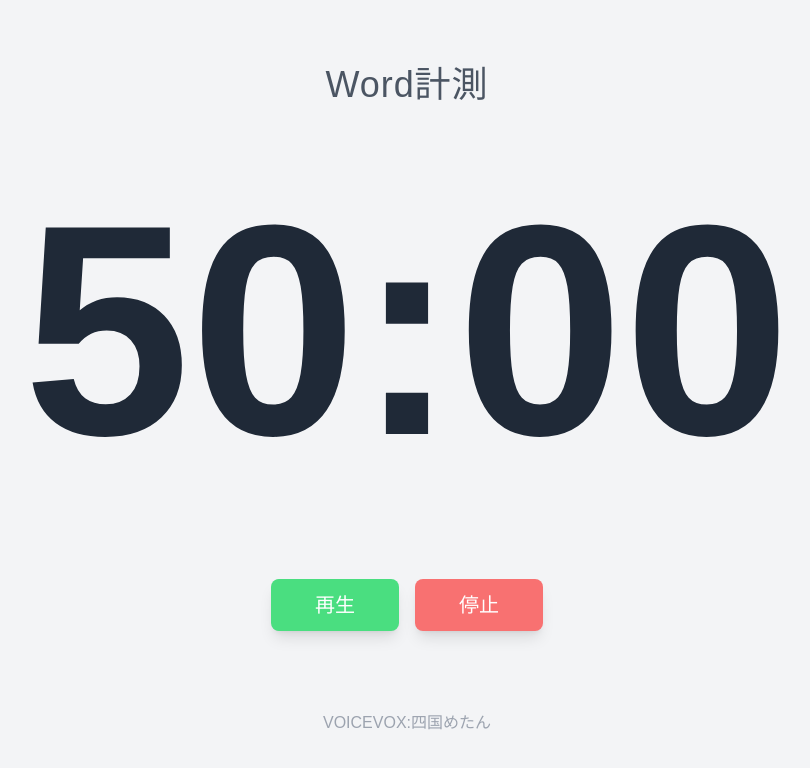
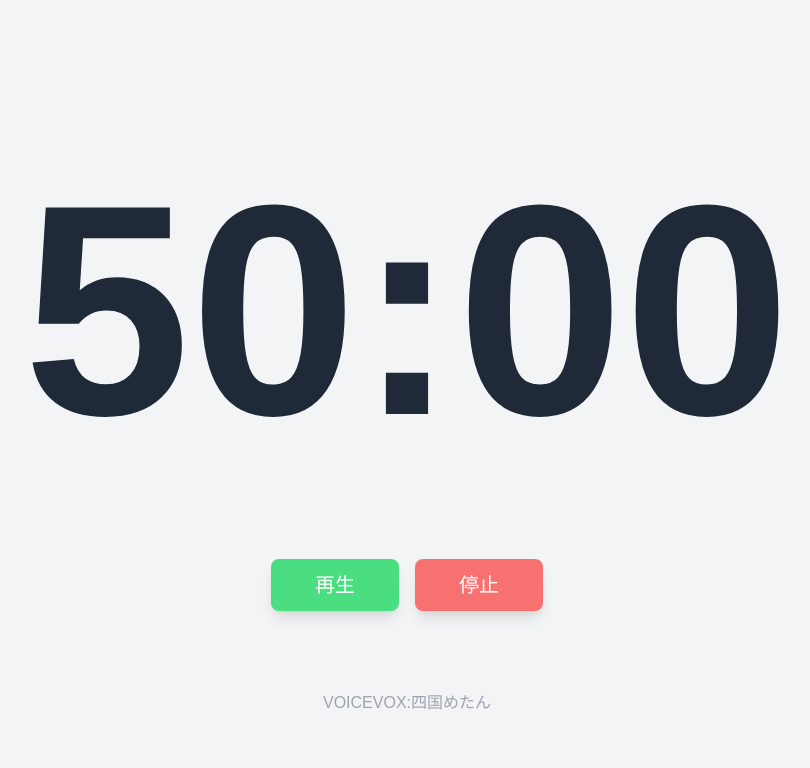
Before and after one commit to kuwa124/cs-timer, a Next.js app: page / in a window 1280 px wide. Shown: the top 768 px of the page, without its empty margins (233-1043 px from the left). Built offline with nearby package versions, Linux system fonts and the light colour scheme.

Commit message:
♻️  他の等級もできるように修正

```diff
--- a/src/app/components/Timer.tsx
+++ b/src/app/components/Timer.tsx
@@ -2,7 +2,11 @@
 
 import { useTimer } from '@/hooks/useTimer';
 
-export const Timer = () => {
+type TimerProps = {
+  title: string;
+};
+
+export const Timer = ({ title }: TimerProps) => {
   const {
     formatTime,
     isPaused,
@@ -16,7 +20,7 @@ export const Timer = () => {
   return (
     <div>
       <h1 className='text-gray-600 tracking-wide text-center text-4xl'>
-        Word計測
+        {title}
       </h1>
       {/* タイマー表示 */}
       <div className='text-[300px] font-bold text-gray-800 mb-6 text-center'>
--- /dev/null
+++ b/src/app/components/Word3Class.tsx
@@ -0,0 +1,10 @@
+import { Timer } from '@/app/components/Timer';
+import React from 'react'
+
+export const Word3Class = () => {
+  return (
+    <div className='flex flex-col items-center justify-center h-screen bg-gray-100'>
+      <Timer title='Word3級計測' />
+    </div>
+  );
+}
```
